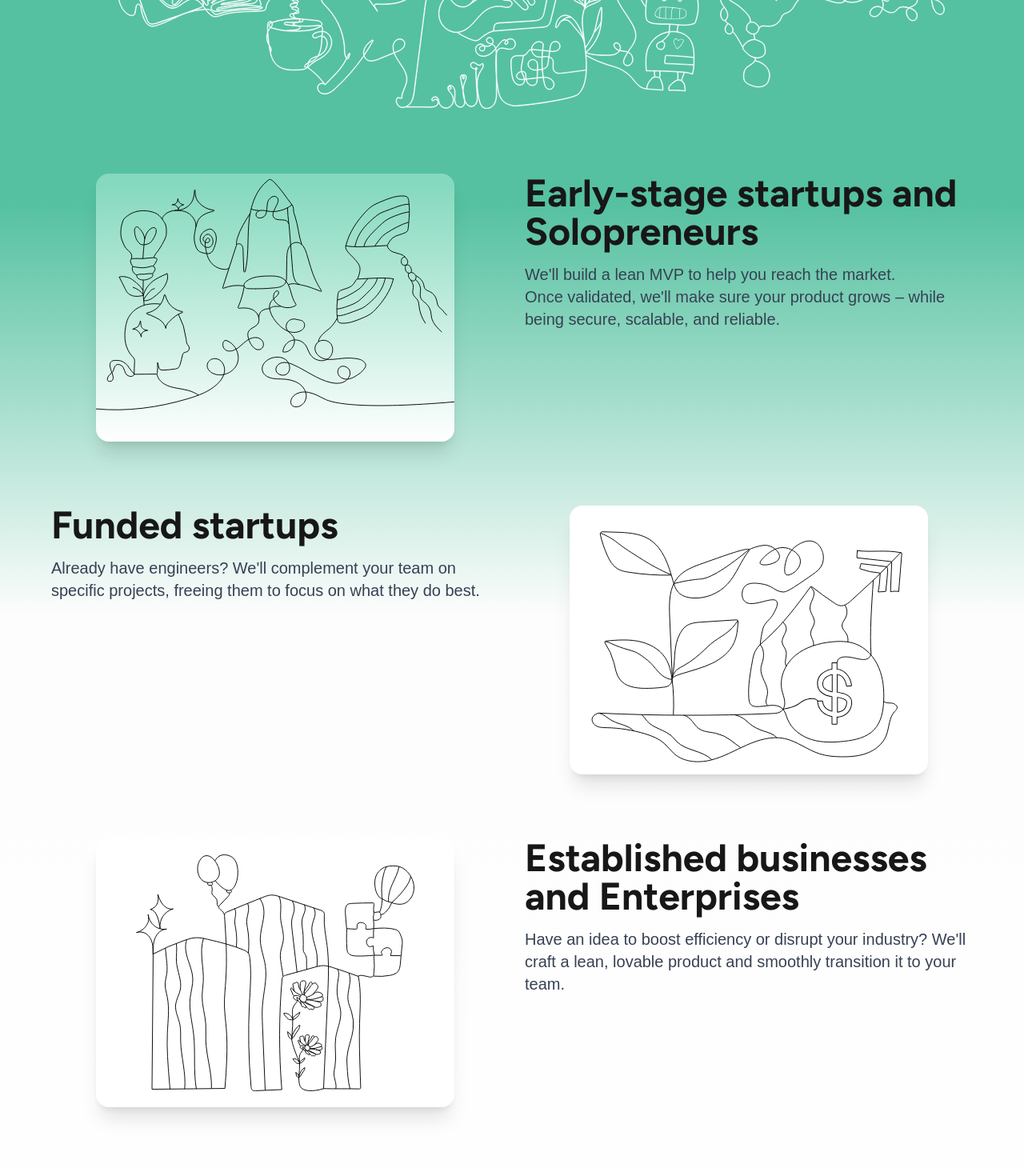
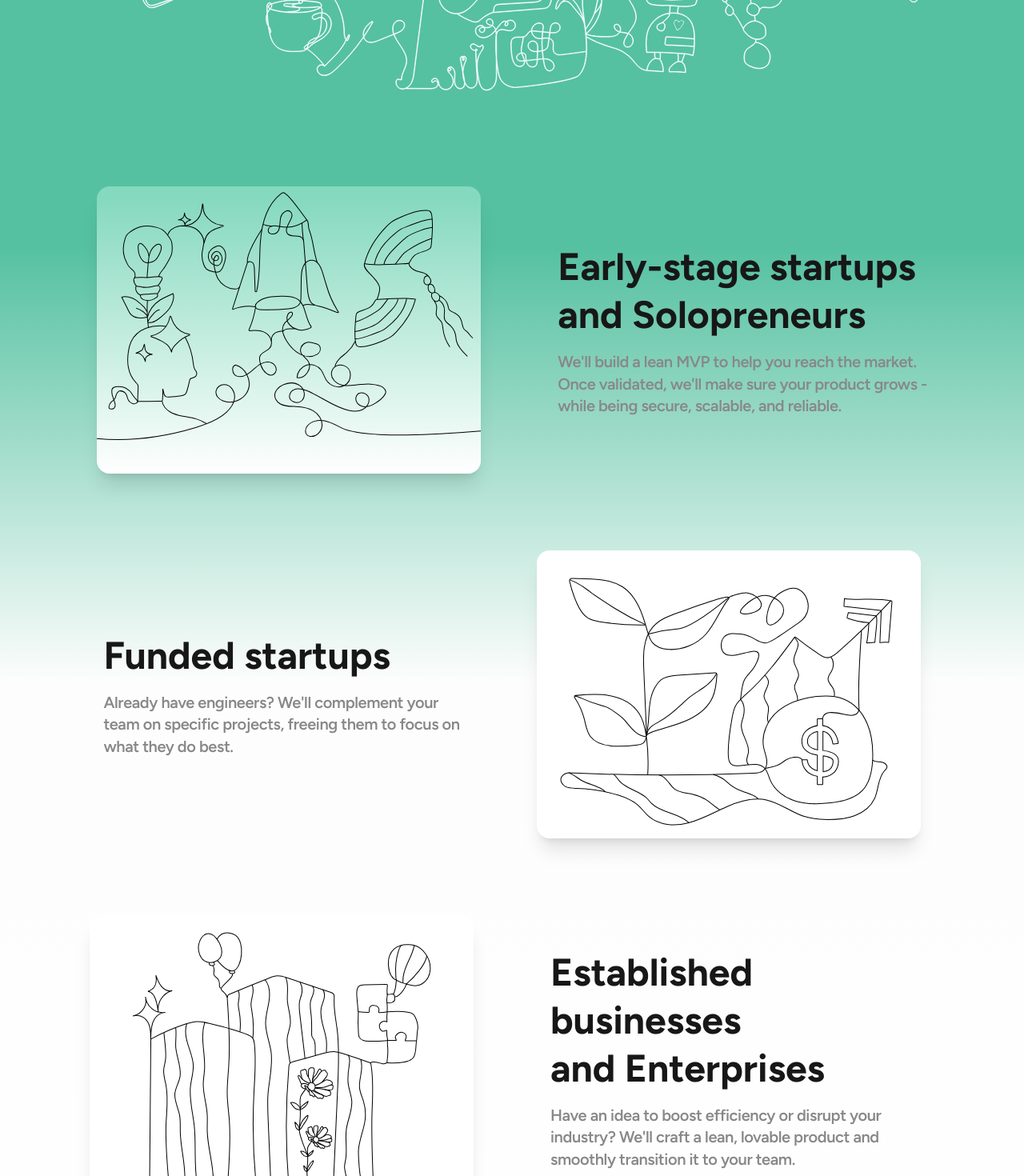
Before and after one commit to beneathatree/beneathatreeoncode, a Next.js app: page / in a window 1280 px wide. Shown: the part 780-2250 px from the top of the page at 80% size. Built offline with nearby package versions, Linux system fonts and the light colour scheme.

Commit message:
cards texts refinments scroll effect for illustrations

```diff
--- a/src/app/globals.css
+++ b/src/app/globals.css
@@ -34,14 +34,13 @@ body {
     transform: translateY(0px);
   }
   50% {
-    transform: translateY(-6px); /* very subtle */
+    transform: translateY(-6px);
   }
 }
 
 .animate-float {
   animation: float 6s ease-in-out infinite;
 }
-
 
 /* Utility classes */
 .font-figtree {
--- a/src/app/page.tsx
+++ b/src/app/page.tsx
@@ -1,48 +1,46 @@
 "use client";
+import { useEffect } from "react";
 import Image from "next/image";
 import ContactCta from "../components/ContactCta";
 
 export default function HomePage() {
+  useEffect(() => {
+    const handleScroll = () => {
+      document.documentElement.style.setProperty("--scroll-y", `${window.scrollY}px`);
+    };
+    window.addEventListener("scroll", handleScroll);
+    return () => window.removeEventListener("scroll", handleScroll);
+  }, []);
+
   return (
     <div
-      className="min-h-screen"
+      className="w-full h-full min-h-full overflow-x-hidden"
       style={{
-        // REVERTED to the original light green: #55C1A0
-        background:
-          "linear-gradient(to bottom, #55C1A0 0%, #55C1A0 40%, #fdfdfd 60%, #ffffff 100%)",
+        background: "linear-gradient(to bottom, #55C1A0 0%, #55C1A0 40%, #fdfdfd 60%, #ffffff 100%)",
+        backgroundRepeat: "no-repeat",
+        backgroundAttachment: "scroll",
+        backgroundSize: "cover",
       }}
     >
       {/* Hero Section */}
       <section className="relative text-white overflow-hidden pt-12 pb-40 sm:pb-60 md:pb-96">
-        {/* Hero Content */}
-        <div className="relative z-30 max-w-6xl mx-auto px-4 sm:px-6 md:px-8 lg:px-12 xl:px-16 pt-16 md:pt-20 flex flex-col items-center">
+        <div className="relative z-30 max-w-screen-2xl mx-auto px-4 sm:px-6 md:px-8 lg:px-12 xl:px-16 pt-16 md:pt-20 flex flex-col items-center">
           <h1 className="text-center">
-            <span
-              className="block font-playfair font-semibold italic text-5xl sm:text-6xl md:text-7xl lg:text-8xl xl:text-[86px] mb-2"
-              style={{ letterSpacing: "-2px", lineHeight: "1.1em" }}
-            >
+            <span className="block font-playfair font-semibold italic text-5xl sm:text-6xl md:text-7xl lg:text-8xl xl:text-[86px] mb-2" style={{ letterSpacing: "-2px", lineHeight: "1.1em" }}>
               Bespoke
             </span>
-            <span
-              className="block lg:inline font-figtree font-extrabold text-4xl sm:text-5xl md:text-6xl lg:text-7xl xl:text-[78px]"
-              style={{ letterSpacing: "-2px" }}
-            >
+            <span className="block lg:inline font-figtree font-extrabold text-4xl sm:text-5xl md:text-6xl lg:text-7xl xl:text-[78px]" style={{ letterSpacing: "-2px" }}>
               Software
             </span>
-            <span
-              className="block lg:inline font-figtree font-extrabold text-4xl sm:text-5xl md:text-6xl lg:text-7xl xl:text-[78px] mt-1 ml-0 lg:ml-4"
-              style={{ letterSpacing: "-2px" }}
-            >
+            <span className="block lg:inline font-figtree font-extrabold text-4xl sm:text-5xl md:text-6xl lg:text-7xl xl:text-[78px] mt-1 ml-0 lg:ml-4" style={{ letterSpacing: "-2px" }}>
               Consultancy
             </span>
           </h1>
 
           <div className="mt-5 max-w-4xl text-center text-lg sm:text-xl md:text-2xl font-figtree font-medium text-white">
-            Transform your expertise into thoughtful products, built with love
-            and precision.
+            Transform your expertise into thoughtful products, built with love and precision.
             <br />
-            It doesn&apos;t matter whether you&apos;re a solopreneur, startup or
-            enterprise.
+            It doesn&apos;t matter whether you&apos;re a solopreneur, startup or enterprise.
           </div>
 
           <div className="font-figtree font-bold mt-6 text-lg sm:text-xl md:text-2xl text-white">
@@ -54,105 +52,101 @@ export default function HomePage() {
             target="_blank"
             rel="noreferrer"
             className="mt-6 inline-block px-6 py-4 rounded-lg font-figtree font-semibold text-xl shadow-md transition-transform duration-200 ease-in-out hover:scale-105"
-            // UPDATED: Background is white, text color is now a darker green (#3A8C70)
             style={{ backgroundColor: "#fff", color: "#3A8C70" }}
           >
             Schedule a Call
           </a>
         </div>
 
-        {/* Illustration */}
-        <div className="absolute bottom-0 left-0 w-screen z-10 flex justify-center">
+        {/* Hero Illustration */}
+        <div className="absolute bottom-0 left-0 w-full z-0 overflow-hidden" style={{ transform: "translateY(calc(var(--scroll-y, 0px) * -0.1))", transition: "transform 0.2s ease-out" }}>
           <img
             src="/illustrations/hero.svg"
             alt="Batstory Illustration"
-            className="w-full h-auto object-contain max-w-[1920px] relative bottom-8 sm:bottom-12 md:bottom-20 lg:bottom-0 animate-float"
+            className="w-full animate-float object-fill min-h-[200px] sm:min-h-[280px] md:min-h-[360px] lg:min-h-[420px] xl:min-h-[480px] 2xl:min-h-[520px] 3xl:min-h-[580px]"
             draggable="false"
           />
         </div>
       </section>
 
-      {/* Cards Section */}
-      <section className="relative z-30 px-4 sm:px-6 md:px-8 lg:px-12 xl:px-16 py-20 space-y-20">
-        {/* Card 1 */}
-        <div className="flex flex-col md:flex-row items-center md:items-start gap-8 max-w-6xl mx-auto">
-          {/* Image container with gradient background */}
-          <div className="flex-1 flex justify-center">
-            <div
-              className="w-full max-w-md rounded-2xl shadow-xl p-0"
-              style={{
-                background: "linear-gradient(to bottom, #85D9BE 4%, #ffffff 100%)",
-              }}
-            >
+      {/* Cards Section — Alternating Layout */}
+      <section className="relative z-30 px-4 sm:px-6 md:px-8 lg:px-12 xl:px-16 py-24 space-y-24">
+        {/* Row 1: Picture left (with gradient), text right */}
+        <div className="flex flex-col md:flex-row items-center justify-center gap-24 max-w-[1600px] mx-auto">
+          <div className="w-[480px] rounded-2xl shadow-xl p-0" style={{ background: "linear-gradient(to bottom, #85D9BE 4%, #ffffff 100%)" }}>
             <Image
               src="/illustrations/early.svg"
               alt="Early stage startups illustration"
-                width={500}
-                height={400}
+              width={480}
+              height={300}
               className="rounded-2xl object-contain w-full h-auto"
             />
           </div>
-          </div>
-
-          {/* Text block */}
-          <div className="flex-1 text-center md:text-left">
-            <h2 className="font-figtree font-bold text-3xl md:text-4xl lg:text-5xl text-[#171717] mb-4">
-              Early-stage startups and Solopreneurs
+          <div className="max-w-[480px] text-left">
+            <h2 className="font-figtree font-bold text-5xl leading-tight text-[#171717] mb-4">
+              Early-stage startups<br />
+              and Solopreneurs
             </h2>
-            <p className="text-gray-700 text-lg md:text-xl">
-              We&apos;ll build a lean MVP to help you reach the market.
-              <br />
-              Once validated, we&apos;ll make sure your product grows – while
-              being secure, scalable, and reliable.
+            <p
+              className="font-figtree font-semibold text-xl leading-snug text-[#888888]"
+              style={{ letterSpacing: "-0.4px" }}
+            >
+              We&apos;ll build a lean MVP to help you reach the market.<br />
+              Once validated, we&apos;ll make sure your product grows -<br />
+              while being secure, scalable, and reliable.
             </p>
           </div>
         </div>
 
-        {/* Card 2 */}
-        <div className="flex flex-col-reverse md:flex-row items-center md:items-start gap-8 max-w-6xl mx-auto">
-          <div className="flex-1 text-center md:text-left">
-            <h2 className="font-figtree font-bold text-3xl md:text-4xl lg:text-5xl text-[#171717] mb-4">
-              Funded startups
-            </h2>
-            <p className="text-gray-700 text-lg md:text-xl">
-              Already have engineers? We&apos;ll complement your team on
-              specific projects, freeing them to focus on what they do best.
-            </p>
-          </div>
-          <div className="flex-1 flex justify-center">
-            <div className="w-full max-w-md rounded-2xl shadow-xl bg-white p-0">
+        {/* Row 2: Text left, picture right */}
+        <div className="flex flex-col md:flex-row-reverse items-center justify-center gap-24 max-w-[1600px] mx-auto">
+          <div className="w-[480px] rounded-2xl shadow-xl bg-white">
             <Image
               src="/illustrations/funded.svg"
               alt="Funded startups illustration"
-                width={500}
-                height={400}
-                className="rounded-xl object-contain w-full h-auto"
+              width={480}
+              height={300}
+              className="rounded-2xl object-contain w-full h-auto"
             />
           </div>
+          <div className="max-w-[480px] text-left">
+            <h2 className="font-figtree font-bold text-5xl leading-tight text-[#171717] mb-4">
+              Funded startups
+            </h2>
+            <p
+              className="font-figtree font-semibold text-xl leading-snug text-[#888888]"
+              style={{ letterSpacing: "-0.4px" }}
+            >
+              Already have engineers? We&apos;ll complement your<br />
+              team on specific projects, freeing them to focus on<br />
+              what they do best.
+            </p>
           </div>
         </div>
 
-        {/* Card 3 */}
-        <div className="flex flex-col md:flex-row items-center md:items-start gap-8 max-w-6xl mx-auto">
-          <div className="flex-1 flex justify-center">
-            <div className="w-full max-w-md rounded-2xl shadow-xl bg-white p-0">
+        {/* Row 3: Picture left, text right */}
+        <div className="flex flex-col md:flex-row items-center justify-center gap-24 max-w-[1600px] mx-auto">
+          <div className="w-[480px] rounded-2xl shadow-xl bg-white">
             <Image
               src="/illustrations/established.svg"
               alt="Enterprise teams illustration"
-                width={500}
-                height={400}
-                className="rounded-xl object-contain w-full h-auto"
+              width={480}
+              height={300}
+              className="rounded-2xl object-contain w-full h-auto"
             />
           </div>
-          </div>
-          <div className="flex-1 text-center md:text-left">
-            <h2 className="font-figtree font-bold text-3xl md:text-4xl lg:text-5xl text-[#171717] mb-4">
-              Established businesses and Enterprises
+          <div className="max-w-[480px] text-left">
+            <h2 className="font-figtree font-bold text-5xl leading-tight text-[#171717] mb-4">
+              Established businesses<br />
+              and Enterprises
             </h2>
-            <p className="text-gray-700 text-lg md:text-xl">
-              Have an idea to boost efficiency or disrupt your industry? We&apos;ll
-              craft a lean, lovable product and smoothly transition it to your
-              team.
+            <p
+              className="font-figtree font-semibold text-xl leading-snug text-[#888888]"
+              style={{ letterSpacing: "-0.4px" }}
+            >
+              Have an idea to boost efficiency or disrupt your<br />
+              industry? We&apos;ll craft a lean, lovable product and<br />
+              smoothly transition it to your team.
             </p>
           </div>
         </div>
@@ -160,7 +154,6 @@ export default function HomePage() {
 
       {/* Contact CTA */}
       <ContactCta />
-
     </div>
   );
 }
```
Lines whose indentation alone changed are shown as unchanged.
